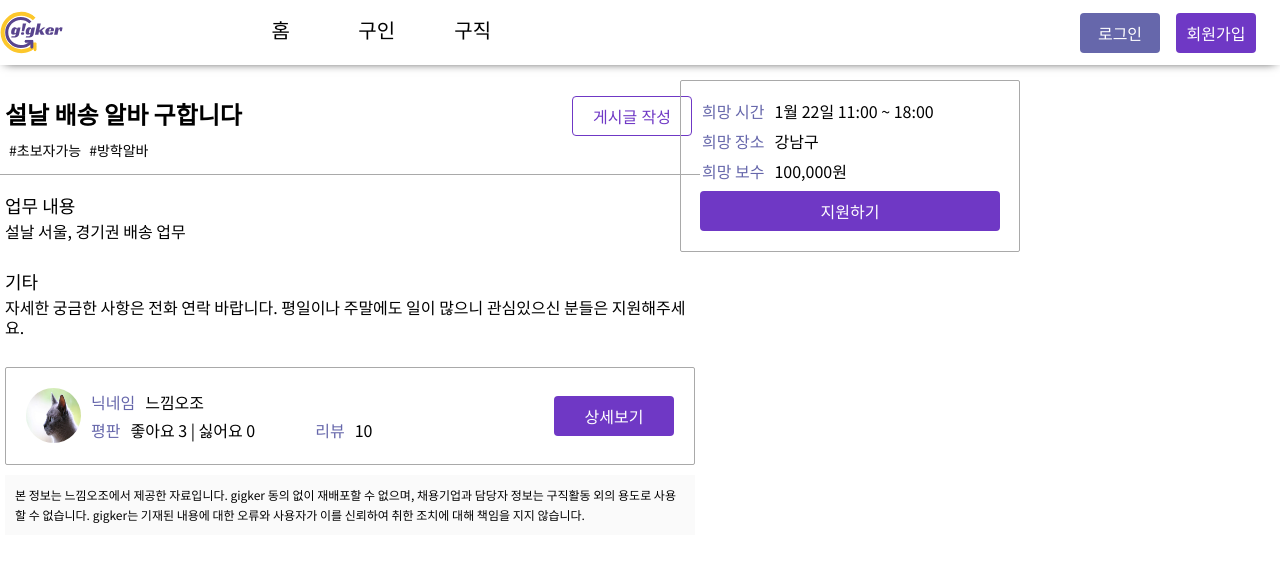
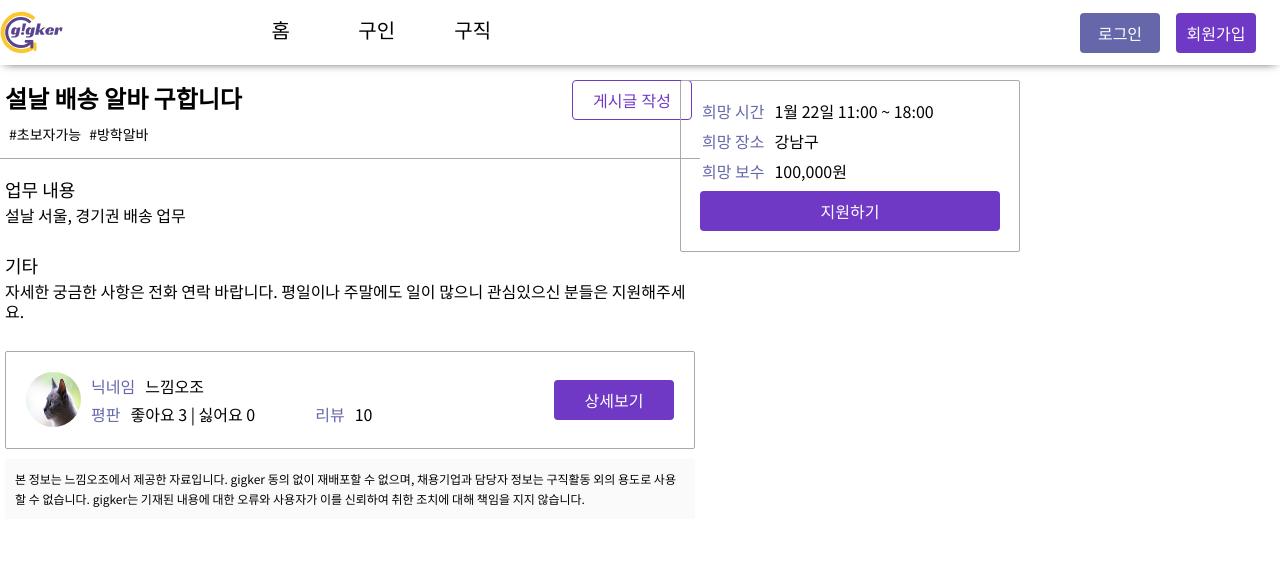
Before and after one commit to codestates-seb/seb41_main_005, a React (Create React App) app in the folder client/: page /huntingdetail in a window 1280 px wide. Shown: the top 562 px of the page. Built offline with nearby package versions, Linux system fonts and the light colour scheme.

Commit message:
design: detail page padding 변경

```diff
--- a/client/src/pages/HireDetail.tsx
+++ b/client/src/pages/HireDetail.tsx
@@ -9,7 +9,7 @@ const Container = styled.div`
   display: block;
   max-width: 1060px;
   .wrapper {
-    margin-top: 80px;
+    padding-top: 80px;
     line-height: 20px;
     position: relative;
     .left {
@@ -110,7 +110,6 @@ function HireDetail() {
 
   return (
     <Container>
-      hire detail page
       <div className="wrapper">
         <div className="left">
           <section className="header">
--- a/client/src/pages/HuntingDetail.tsx
+++ b/client/src/pages/HuntingDetail.tsx
@@ -9,7 +9,7 @@ const Container = styled.div`
   display: block;
   max-width: 1060px;
   .wrapper {
-    margin-top: 80px;
+    padding-top: 80px;
     line-height: 20px;
     position: relative;
     .left {
@@ -109,7 +109,6 @@ function HuntingDetail() {
 
   return (
     <Container>
-      hire detail page
       <div className="wrapper">
         <div className="left">
           <section className="header">
```
